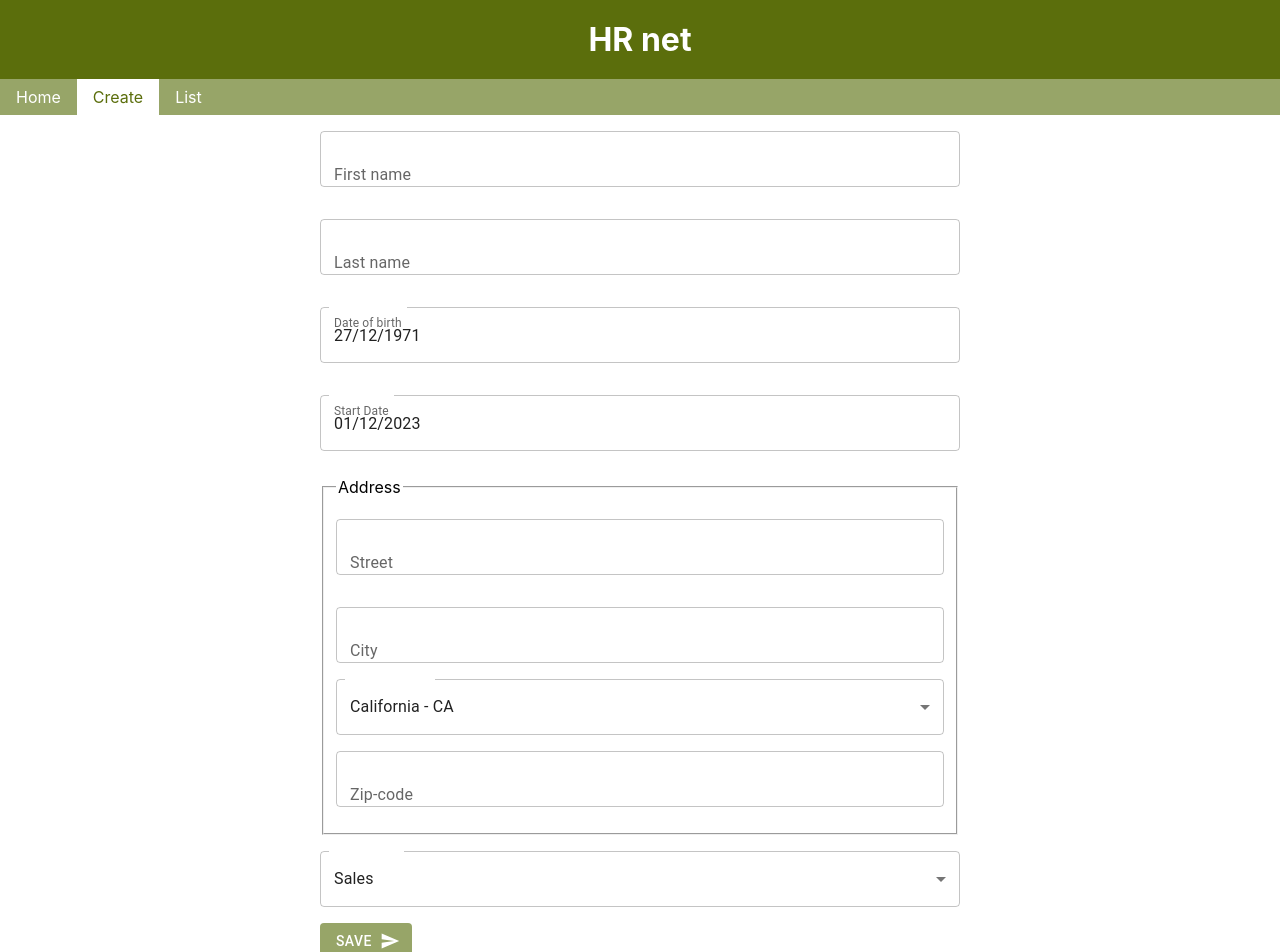
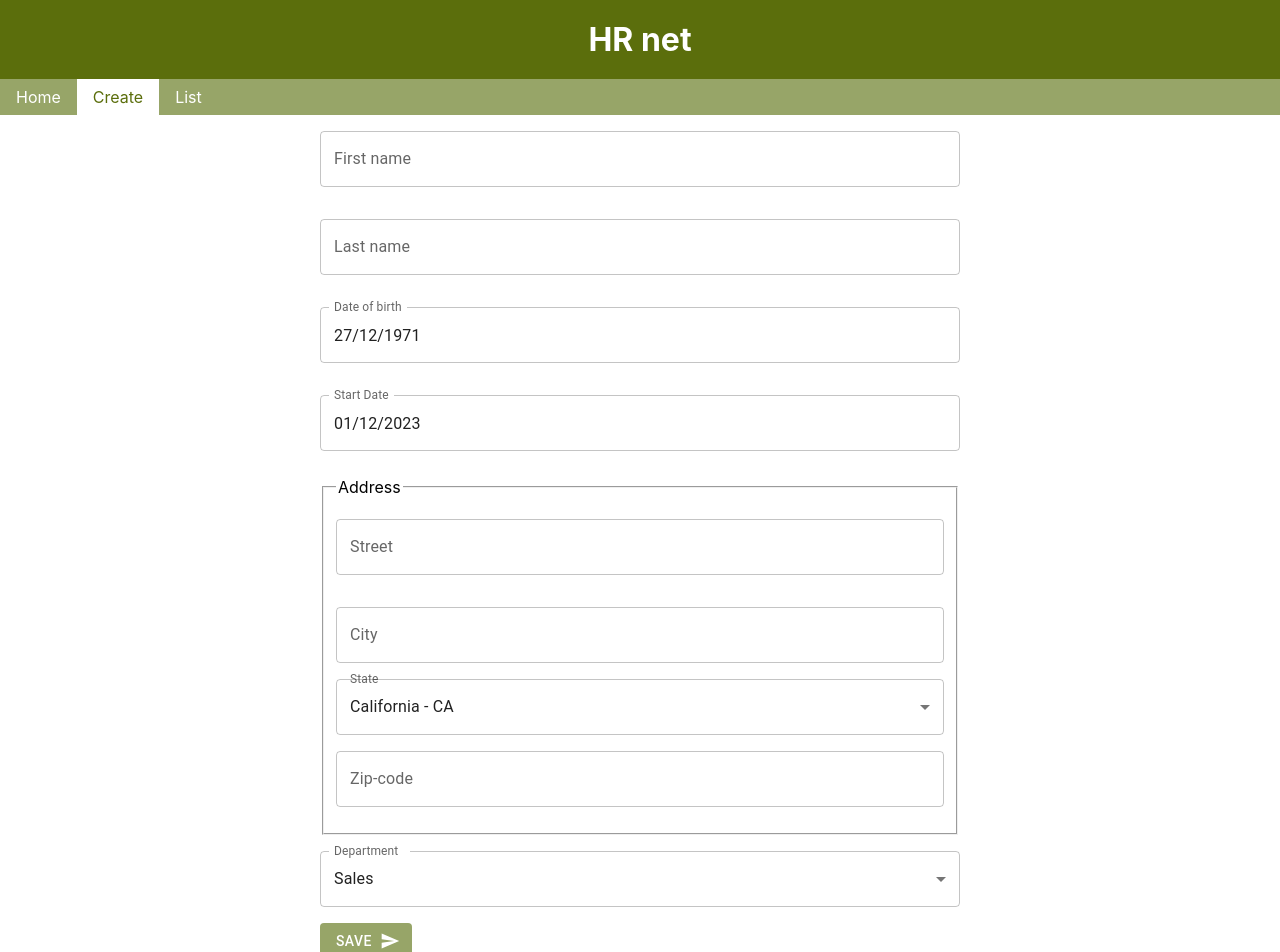
Before and after one commit to flogus/hrnet, a React (Create React App) app: page /create in a window 1280 px wide. Shown: the top 952 px of the page. Built offline with nearby package versions, Linux system fonts and the light colour scheme.

Commit message:
fix: correct the sslect and label

```diff
--- a/src/css/hrnet.css
+++ b/src/css/hrnet.css
@@ -3,7 +3,6 @@
   align-items: center;
   justify-content: center;
 }
-
 
 .container {
   display: flex;
@@ -14,7 +13,7 @@
 
 label {
   display: block;
-    margin-top: 1rem;
+  margin-top: 0rem;
   margin-bottom: 10px;
 }
 
--- a/src/pages/create/form.jsx
+++ b/src/pages/create/form.jsx
@@ -7,6 +7,8 @@ import { LocalizationProvider } from '@mui/x-date-pickers/LocalizationProvider'
 import { DatePicker } from '@mui/x-date-pickers/DatePicker'
 import dayjs from 'dayjs'
 
+import Box from '@mui/material/Box'
+import InputLabel from '@mui/material/InputLabel'
 import MenuItem from '@mui/material/MenuItem'
 import Select from '@mui/material/Select'
 
@@ -33,9 +35,9 @@ export default function form () {
   const [city, setCity] = React.useState('')
   const [zipCode, setZipCode] = React.useState('')
   const [americanState, setAmericanState] = React.useState('CA')
+
   const [department, setDepartment] = React.useState('Sales')
-
-  const handleDepartementChange = event => {
+  const handleDepartmentChange = event => {
     setDepartment(event.target.value)
   }
 
@@ -58,7 +60,6 @@ export default function form () {
   ))
 
   const [mymodal, setMymodal] = useState(false)
-
   const dispatch = useDispatch()
 
   return (
@@ -137,10 +138,11 @@ export default function form () {
           </div>
 
           <FormControl fullWidth>
+            <InputLabel id='americanState-label'>State</InputLabel>
             <Select
-              label='americanState'
+              labelId='americanState-label'
               id='americanState'
-              value='CA'
+              value={americanState}
               onChange={event => setAmericanState(event.target.value)}
             >
               {menuList}
@@ -160,20 +162,24 @@ export default function form () {
         </fieldset>
 
         <div className='spaceBetween'>
+          <Box sx={{ minWidth: 120 }}>
             <FormControl fullWidth>
+              <InputLabel id='department-label'>Department</InputLabel>
               <Select
-              label='Department'
+                labelId='department-label'
+                label='Departement'
                 id='department'
-              value='Sales'
-              onChange={handleDepartementChange}
+                value={department}
+                onChange={handleDepartmentChange}
               >
-              <MenuItem value='Sales'>Sales</MenuItem>
-              <MenuItem value='Marketing'>Marketing</MenuItem>
-              <MenuItem value='Engineering'>Engineering</MenuItem>
-              <MenuItem value='Human Resources'>Human Resources</MenuItem>
-              <MenuItem value='Legal'>Legal</MenuItem>
+                <MenuItem value={'Sales'}>Sales</MenuItem>
+                <MenuItem value={'Marketing'}>Marketing</MenuItem>
+                <MenuItem value={'Engineering'}>Engineering</MenuItem>
+                <MenuItem value={'Human Resources'}>Human Resources</MenuItem>
+                <MenuItem value={'Legal'}>Legal</MenuItem>
               </Select>
             </FormControl>
+          </Box>
         </div>
 
         <Button
```
Lines whose indentation alone changed are shown as unchanged.
